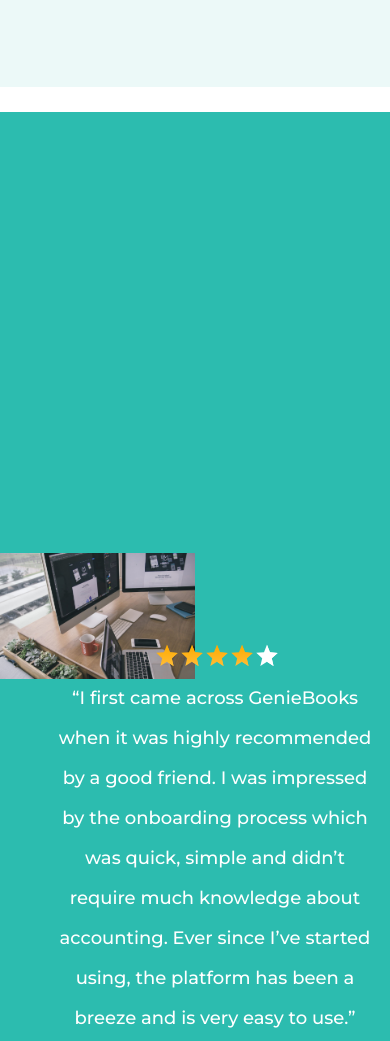
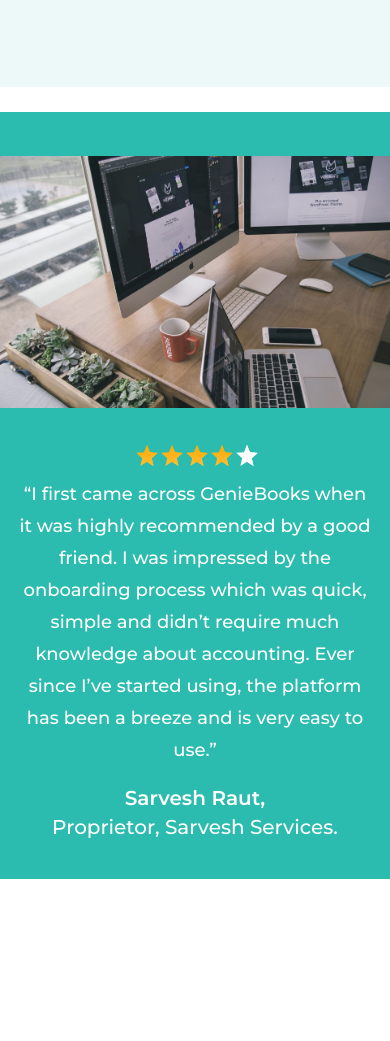
Before and after one commit to harishps/gb-slices, a website: page static-html/index.html in a window 390 px wide. Shown: the part 1922-2963 px from the top of the page. Drawn offline with nearby package versions, Linux system fonts and the light colour scheme.

Commit message:
css updated

```diff
--- a/scss/4-molecules/_LeftImgWrap.scss
+++ b/scss/4-molecules/_LeftImgWrap.scss
@@ -7,11 +7,50 @@
 	margin-bottom: 50px;
 	background-color: #2CBCAF;
 	background-image: url(../images/sarvesh-raut-proprietor-sarvesh-services.jpg);
+  @include media-breakpoint-only(lg) {
+  	background-image: none;
+  }
+  @include media-breakpoint-down(lg) {
+  	background-image: none;
+  	padding: 40px 0 60px;
+  }
+  @include media-breakpoint-only(md) {
+  	padding: 30px 0 50px;
+  }
+  @include media-breakpoint-only(xs) {
+  	padding: 40px 0;
+  }
 	.LeftImg {
 		min-height: 530px;
+		@include media-breakpoint-only(lg) {
+	  	background-position: 0 center;
+			background-repeat: no-repeat;
+			background-size: 100% auto;
+			background-color: #2CBCAF;
+			background-image: url(../images/sarvesh-raut-proprietor-sarvesh-services.jpg);
+			min-height: 420px;
+	  }
+	  @include media-breakpoint-down(lg) {
+	  	background-position: 0 center;
+			background-repeat: no-repeat;
+			background-size: 100% auto;
+			background-color: #2CBCAF;
+			background-image: url(../images/sarvesh-raut-proprietor-sarvesh-services.jpg);
+			min-height: 400px;
+			margin-bottom: 30px;
+	  }
+	  @include media-breakpoint-only(sm) {
+	  	min-height: 340px
+	  }
+	  @include media-breakpoint-only(xs) {
+	  	min-height: 260px
+	  }
 	}
 	.LeftText {
 		padding-left: 40px;
+	  @include media-breakpoint-down(lg) {
+	  	padding-left: 0;
+		}
 		.my-rating {
 			margin-bottom: 10px;
 		}
@@ -21,6 +60,14 @@
 			margin: 0 0 30px;
 			color: $white;
 			line-height: 40px;
+			@include media-breakpoint-only(lg) {
+				line-height: 32px;
+				margin-bottom: 20px;
+			}
+			@include media-breakpoint-down(lg) {
+				line-height: 32px;
+				margin-bottom: 20px;
+			}
 		}
 		h4 {
 			font-size: 20px;
--- a/static-html/index.html
+++ b/static-html/index.html
@@ -148,9 +148,9 @@
   <div class="LeftImgStarWrap">
     <div class="container">
       <div class="row v-middle">
-        <div class="col-xs-12 col-sm-12 col-md-6 col-lg-6 col-xxl-6 LeftImg">
+        <div class="col-xs-12 col-sm-12 col-md-12 col-lg-6 col-xxl-6 LeftImg">
         </div>
-        <div class="col-xs-12 col-sm-12 col-md-6 col-lg-6 col-xxl-6 text-center">
+        <div class="col-xs-12 col-sm-12 col-md-12 col-lg-6 col-xxl-6 text-center">
           <div class="LeftText">
             <div class="my-rating" data-rating="4"></div>
             <p>“I first came across GenieBooks when it was highly recommended by a good friend. I was impressed by the onboarding process which was quick, simple and didn’t require much knowledge about accounting. Ever since I’ve started using, the platform has been a breeze and is very easy to use.”</p>
@@ -164,9 +164,9 @@
   <div class="LeftImgcompanyWrap">
     <div class="container">
       <div class="row v-middle">
-        <div class="col-xs-12 col-sm-12 col-md-6 col-lg-6 col-xxl-6 LeftImg">
+        <div class="col-xs-12 col-sm-12 col-md-12 col-lg-6 col-xxl-6 LeftImg">
         </div>
-        <div class="col-xs-12 col-sm-12 col-md-6 col-lg-6 col-xxl-6 ">
+        <div class="col-xs-12 col-sm-12 col-md-12 col-lg-6 col-xxl-6 ">
           <div class="LeftText">
             <p>As you know, some fixed assets such as transport trucks, buildings, elevators, servers require capital investment and comprise a large portion of a company’s tangible net worth. Managing assets efficiently enables maximizing value from these investments.</p>
             <p>A company might face many unpleasant and avoidable consequences if they don’t have a robust fixed asset management system in place</p>
@@ -235,7 +235,7 @@
   <div class="GenieBooksRightImg">
     <div class="container">
       <div class="row v-middle">
-        <div class="col-xs-12 col-sm-12 col-md-6 col-lg-6 col-xxl-6 ">
+        <div class="col-xs-12 col-sm-12 col-md-12 col-lg-6 col-xxl-6 ">
           <div class="RightText">
             <p>Though GenieBooks provides dedicated modules for each class of transactions, accounting needs some amount of flexibility. So, the software empowers you to </p>
             <div class="IconSection">
@@ -282,7 +282,7 @@
             </div>
           </div>
         </div>
-        <div class="col-xs-12 col-sm-12 col-md-6 col-lg-6 col-xxl-6 RightImg">
+        <div class="col-xs-12 col-sm-12 col-md-12 col-lg-6 col-xxl-6 RightImg">
         </div>
       </div>
     </div>
```
Also changed, not shown: static-html/Left-img.html (+4 -4 lines), styles/styles.css.
